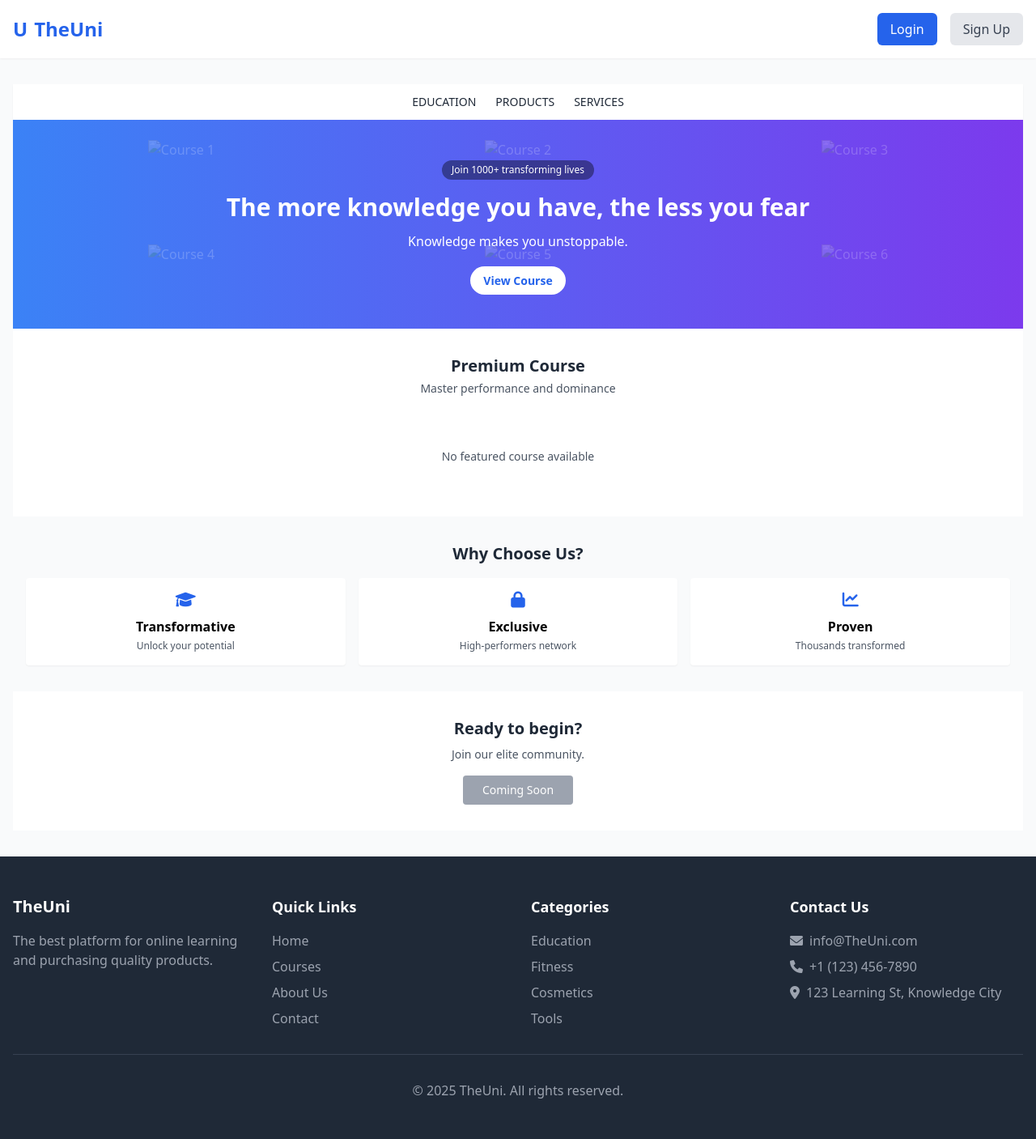
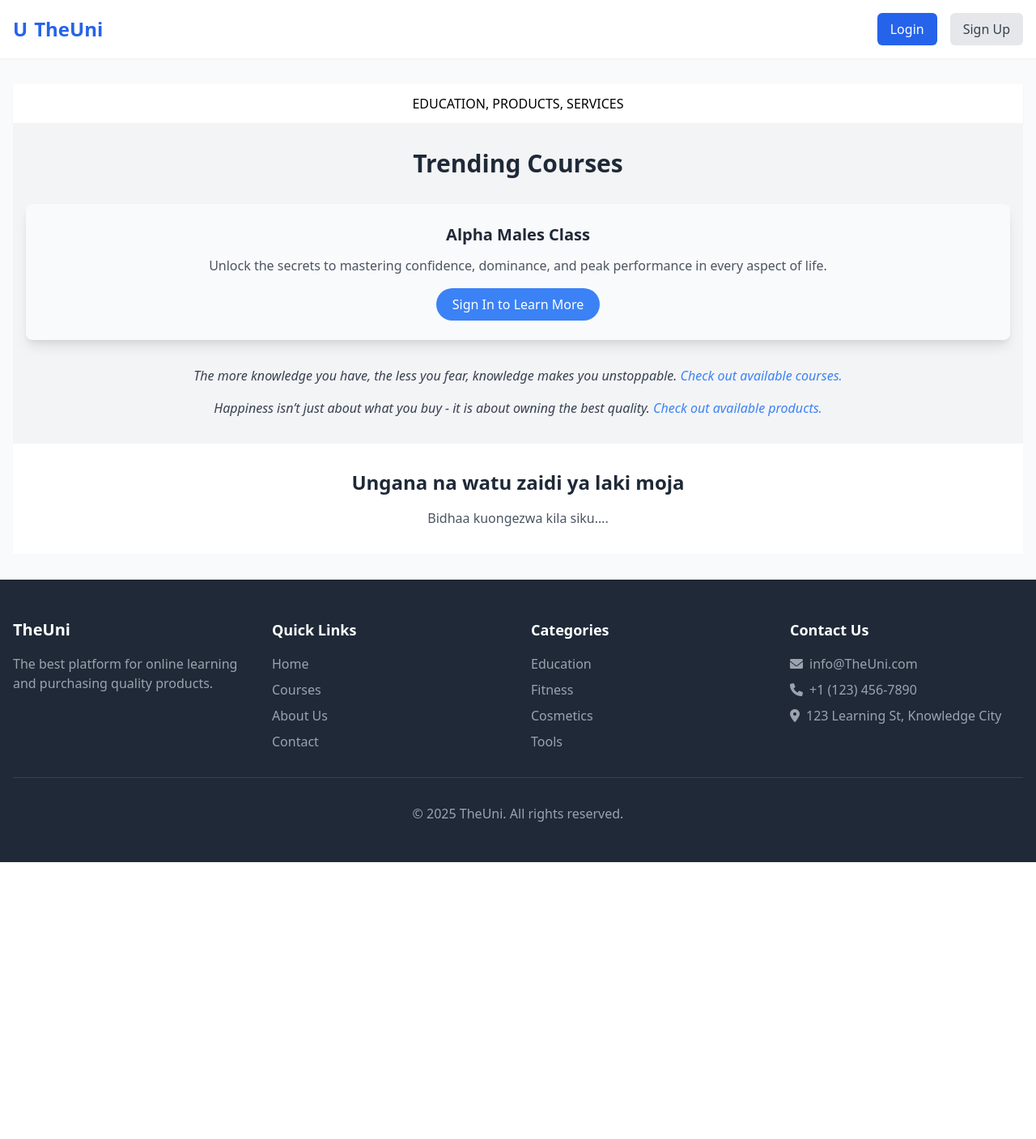
Before and after one commit to Raxan7/course_ecommerce, a Django app: page / in a window 1280 px wide. Shown: the whole page at 81% size. After the commit the page ends 1065 px from the top, so only its background shows below. Run offline with Django 5.2, Linux system fonts and the light colour scheme; data comes from the database, SQL or seed files in the repository; data that the repository does not hold is empty; some libraries are stand-ins or nearby versions.

Commit message:
First page refinement

```diff
--- a/core/templates/core/index.html
+++ b/core/templates/core/index.html
@@ -3,104 +3,46 @@
 {% block content %}
 <header class="bg-white shadow-sm py-3">
   <div class="container mx-auto px-4 flex items-center justify-center">
-    <nav class="hidden md:flex space-x-6">
-      <a href="#" class="text-gray-800 hover:text-blue-600 text-sm">EDUCATION</a>
-      <a href="#" class="text-gray-800 hover:text-blue-600 text-sm">PRODUCTS</a>
-      <a href="#" class="text-gray-800 hover:text-blue-600 text-sm">SERVICES</a>
-    </nav>
+    <h1>EDUCATION, PRODUCTS, SERVICES</h1>
   </div>
 </header>
 
-<section class="hero relative bg-gradient-to-r from-blue-500 to-purple-600 text-white py-12 overflow-hidden">
-  <div class="absolute inset-0 opacity-20 grid grid-cols-3 grid-rows-2">
-    {% for i in "123456" %}
-    <div class="flex items-center justify-center">
-      <img src="https://via.placeholder.com/150x100/3B82F6/FFFFFF?text=Course+{{i}}" alt="Course {{i}}" class="h-20 object-contain">
-    </div>
-    {% endfor %}
-  </div>
-
-  <div class="container mx-auto text-center relative z-10 px-4">
-    <div class="inline-block bg-black bg-opacity-40 px-3 py-1 rounded-full mb-4">
-      <p class="text-xs font-medium">Join 1000+ transforming lives</p>
-    </div>
-    <h1 class="text-2xl md:text-3xl font-bold mb-3">The more knowledge you have, the less you fear</h1>
-    <p class="text-base mb-6">Knowledge makes you unstoppable.</p>
-    <a href="#featured-course" class="bg-white text-blue-600 px-4 py-2 rounded-full text-sm font-semibold hover:bg-gray-100 transition">View Course</a>
-  </div>
-</section>
-
-<section id="featured-course" class="py-8 bg-white">
+<section class="bg-gray-100 py-8">
   <div class="container mx-auto px-4">
-    <div class="text-center mb-8">
-      <h2 class="text-xl font-bold text-gray-800">Premium Course</h2>
-      <p class="text-gray-600 text-sm mt-1">Master performance and dominance</p>
-    </div>
-
-    {% if course %}
-    <div class="max-w-md mx-auto bg-white rounded-lg shadow-md overflow-hidden md:max-w-2xl md:flex">
-      <div class="md:w-1/3">
-        <img class="w-full h-48 md:h-full object-cover" src="{{ course.image.url }}" alt="{{ course.title }}">
-      </div>
-      <div class="p-4 md:w-2/3">
-        <div class="uppercase text-xs text-blue-600 font-semibold">Popular</div>
-        <h3 class="text-lg font-semibold text-gray-800 mt-1">{{ course.title }}</h3>
-        <div class="flex items-center mt-1 text-sm">
-          <span class="text-yellow-500 mr-1"><i class="fas fa-star"></i></span>
-          <span>{{ course.rating|floatformat:1 }}</span>
-          <span class="mx-1 text-gray-400">•</span>
-          <span class="text-gray-500"><i class="far fa-comment mr-1"></i>{{ course.comments_count }}</span>
-        </div>
-        <p class="mt-2 text-gray-600 text-sm">{{ course.short_description }}</p>
-        <div class="mt-4">
-          <a href="{% url 'course_detail' course.id %}" class="text-sm px-4 py-1.5 bg-blue-600 text-white font-medium rounded hover:bg-blue-700 transition">
-            {% if course.purchased %}Access{% else %}Enroll{% endif %}
+    <h2 class="text-3xl font-bold text-center mb-8 text-gray-800">Trending Courses</h2>
+    <div class="grid grid-cols-1 md:grid-cols-3 gap-8">
+      <!-- Example product card -->
+      <div class="bg-white shadow-lg rounded-lg overflow-hidden transform hover:scale-105 transition duration-300 col-span-3 flex flex-col items-center bg-gray-50">
+        <div class="p-6 text-center">
+          <h3 class="text-xl font-semibold mb-3 text-gray-800">Alpha Males Class</h3>
+          <p class="text-gray-600 mb-4">Unlock the secrets to mastering confidence, dominance, and peak performance in every aspect of life.</p>
+          <a href="{% url 'course_list' %}">
+            <button class="bg-blue-500 text-white px-5 py-2 rounded-full hover:bg-blue-600 transition duration-300">
+              Sign In to Learn More
+            </button>
           </a>
         </div>
       </div>
     </div>
-    {% else %}
-    <div class="text-center py-8">
-      <p class="text-gray-600 text-sm">No featured course available</p>
-    </div>
-    {% endif %}
-  </div>
-</section>
-
-<section class="py-8 bg-gray-50">
-  <div class="container mx-auto px-4 text-center">
-    <h2 class="text-xl font-bold text-gray-800 mb-3">Why Choose Us?</h2>
-    <div class="grid grid-cols-1 md:grid-cols-3 gap-4 mt-4">
-      <div class="bg-white p-4 rounded shadow-sm">
-        <div class="text-blue-600 mb-2"><i class="fas fa-graduation-cap text-xl"></i></div>
-        <h3 class="text-base font-semibold mb-1">Transformative</h3>
-        <p class="text-gray-600 text-xs">Unlock your potential</p>
-      </div>
-      <div class="bg-white p-4 rounded shadow-sm">
-        <div class="text-blue-600 mb-2"><i class="fas fa-lock text-xl"></i></div>
-        <h3 class="text-base font-semibold mb-1">Exclusive</h3>
-        <p class="text-gray-600 text-xs">High-performers network</p>
-      </div>
-      <div class="bg-white p-4 rounded shadow-sm">
-        <div class="text-blue-600 mb-2"><i class="fas fa-chart-line text-xl"></i></div>
-        <h3 class="text-base font-semibold mb-1">Proven</h3>
-        <p class="text-gray-600 text-xs">Thousands transformed</p>
-      </div>
+    <!-- New content -->
+    <div class="mt-8 text-center">
+      <p class="italic text-gray-700 mb-4">
+        The more knowledge you have, the less you fear, knowledge makes you unstoppable.
+        <a href="{% url 'course_list' %}" class="text-blue-500 hover:underline">Check out available courses.</a>
+      </p>
+      <p class="italic text-gray-700">
+        Happiness isn’t just about what you buy - it is about owning the best quality.
+        <a href="{% url 'course_list' %}" class="text-blue-500 hover:underline">Check out available products.</a>
+      </p>
     </div>
   </div>
 </section>
 
-<section class="py-8 bg-white">
+<section class="bg-white py-8">
   <div class="container mx-auto px-4 text-center">
-    <h2 class="text-xl font-bold text-gray-800 mb-2">Ready to begin?</h2>
-    <p class="text-gray-600 text-sm max-w-md mx-auto mb-4">Join our elite community.</p>
-    {% if course %}
-    <a href="{% url 'course_detail' course.id %}" class="inline-block text-sm px-6 py-2 bg-blue-600 text-white font-medium rounded hover:bg-blue-700 transition">
-      {% if course.purchased %}Continue{% else %}Start Now{% endif %}
-    </a>
-    {% else %}
-    <a href="#" class="inline-block text-sm px-6 py-2 bg-gray-400 text-white font-medium rounded cursor-not-allowed">Coming Soon</a>
-    {% endif %}
+    <h2 class="text-2xl font-bold text-gray-800 mb-4">Ungana na watu zaidi ya laki moja</h2>
+    <p class="text-gray-600">Bidhaa kuongezwa kila siku….</p>
   </div>
 </section>
+
 {% endblock %}
--- a/core/views.py
+++ b/core/views.py
@@ -11,6 +11,7 @@ from django.views.decorators.http import require_http_methods, require_POST
 from .models import Course, CourseTier, UserCourse, CoursePrice, Currency
 from .forms import CheckoutForm, LoginForm, CustomUserCreationForm
 import requests
+from django.utils.decorators import method_decorator
 
 # Utility function to get tier prices
 def get_tier_prices(tier, currency_code='TZS'):
@@ -212,7 +213,7 @@ class UserLoginView(View):
                 messages.error(request, 'Invalid username or password.')
         return render(request, 'core/login.html', {'form': form})
 
-# Course list view
+@method_decorator(login_required, name='dispatch')
 class CourseListView(ListView):
     model = Course
     template_name = 'core/course_list.html'
```
